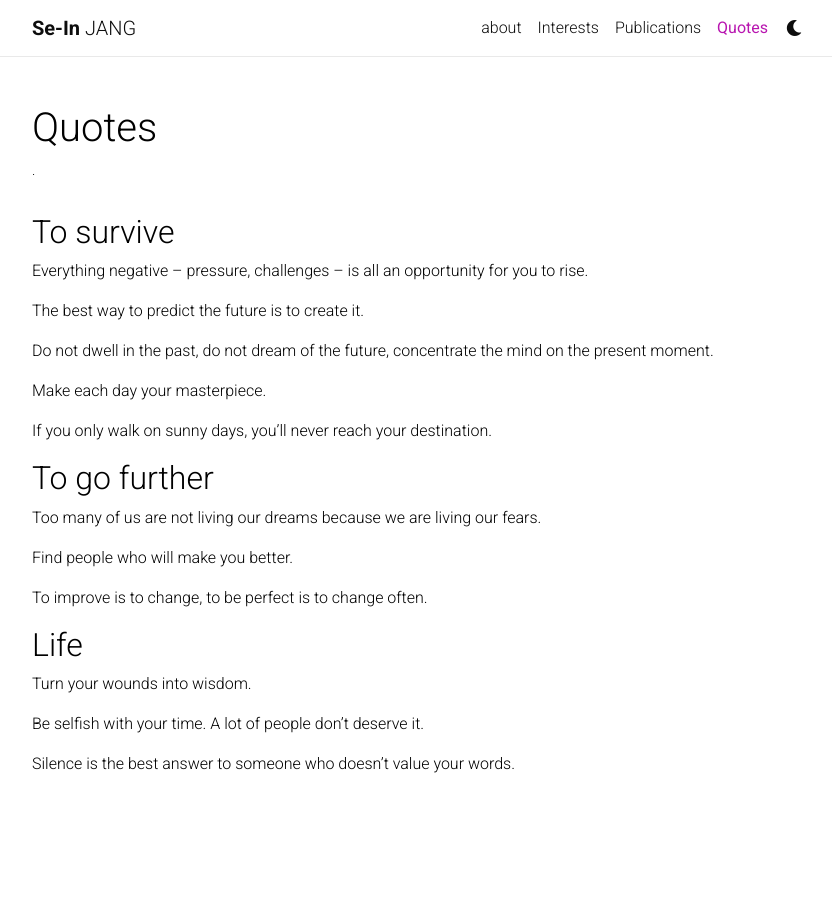
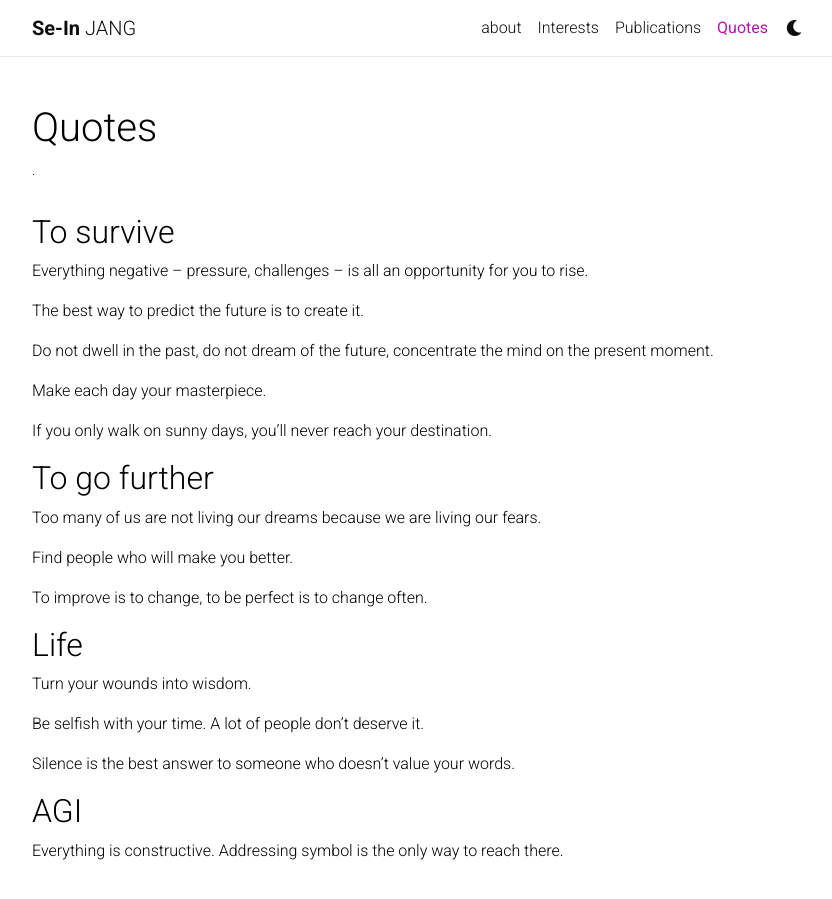
Before and after one commit to sijang/sijang.github.io, a Jekyll site: the page built from _pages/quotes.md, in a window 1280 px wide and 949 px high. Shown: the top 899 px of the window, without its empty margins (223-1055 px from the left). Built offline with Jekyll 4.4.1, drawn with Linux system fonts in a browser that asks for light colours; nearby versions of some CDN libraries; a style sheet for code colours, icons or effects is not loaded.

Commit message:
Update quotes.md

```diff
--- a/_pages/quotes.md
+++ b/_pages/quotes.md
@@ -31,3 +31,7 @@ nav: true
   > Be selfish with your time. A lot of people don't deserve it.
 
   > Silence is the best answer to someone who doesn't value your words.
+
+## AGI
+  > Everything is constructive.
+  > Addressing symbol is the only way to reach there.
```
